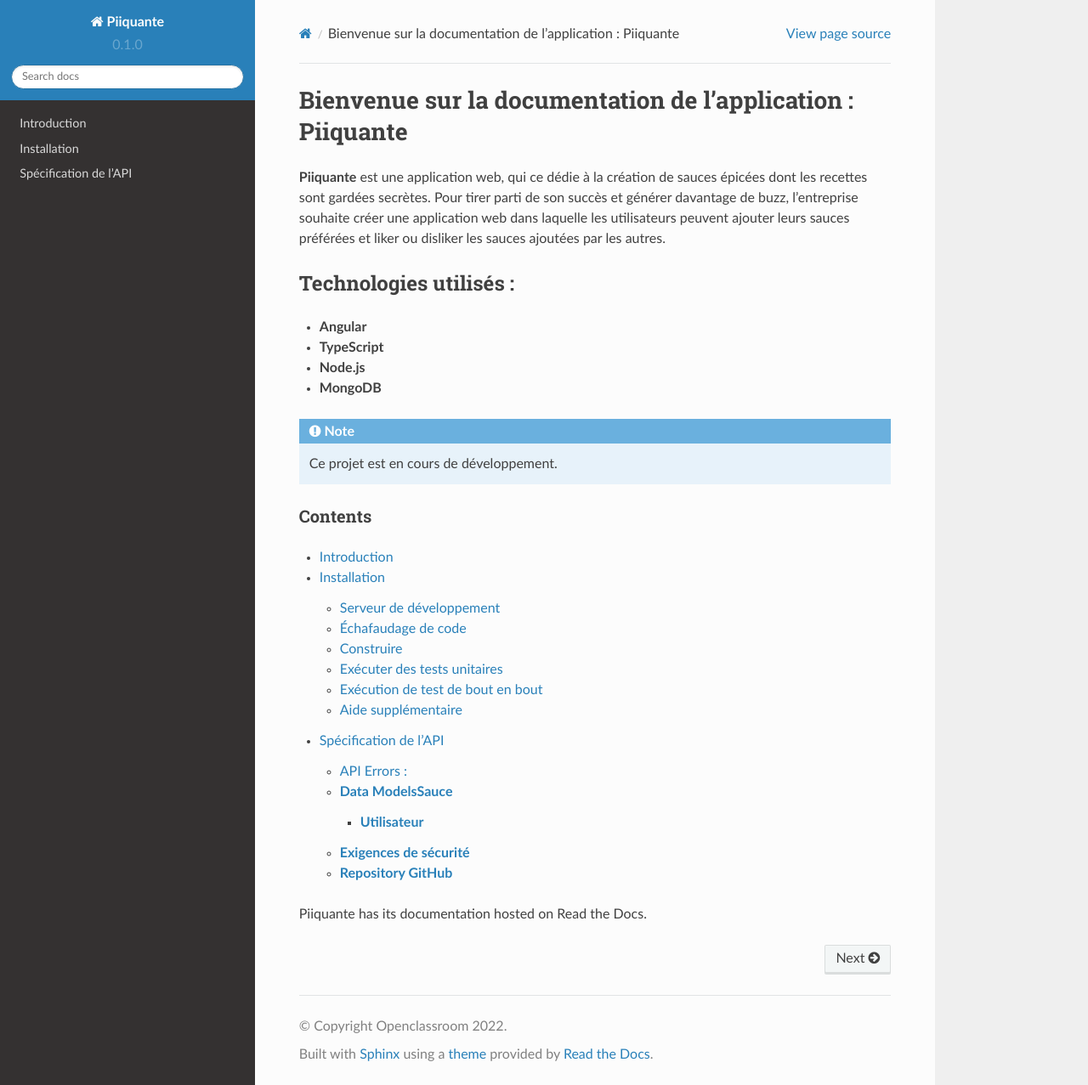
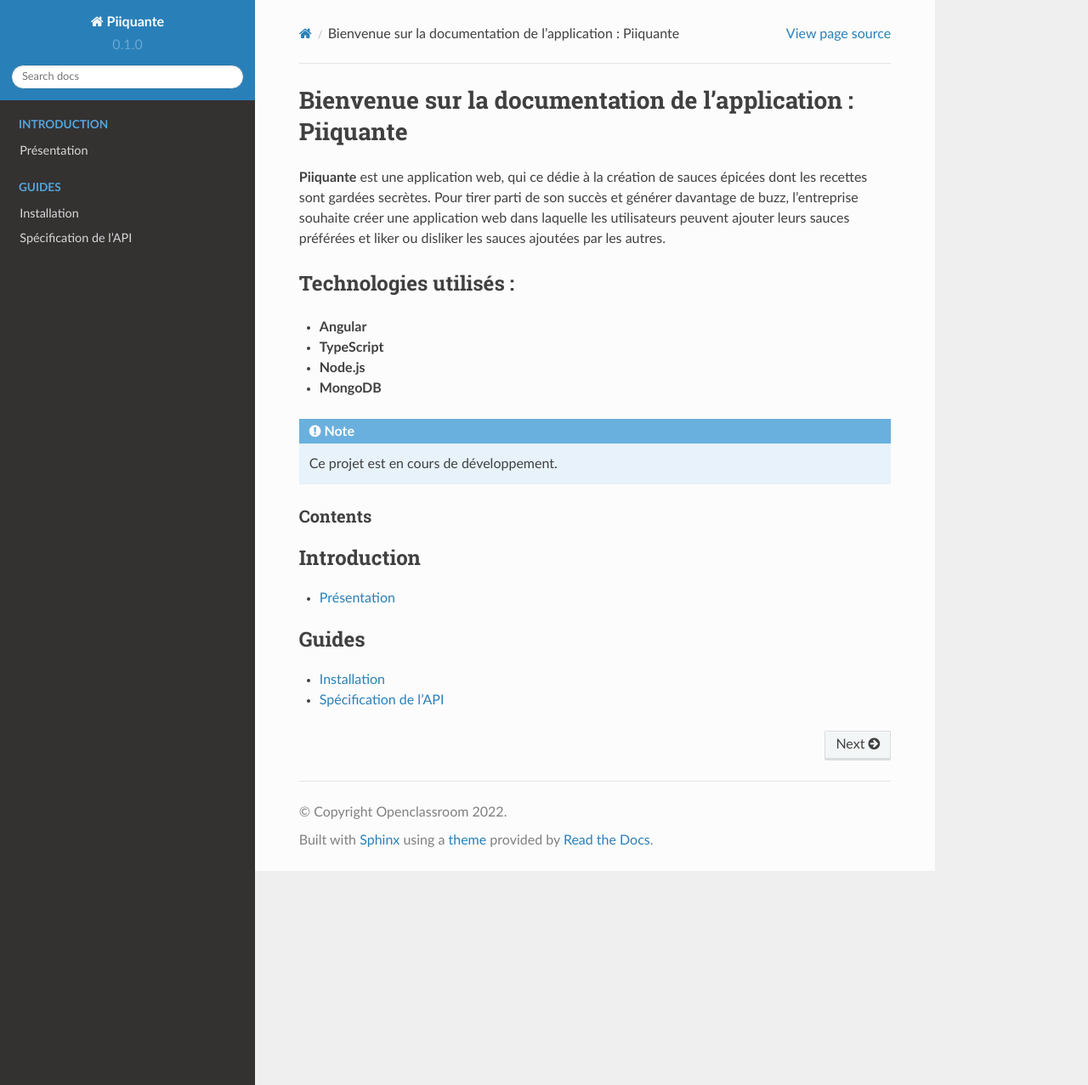
Before and after one commit to anthony-mini/Mini_Anthony_6_05-08-2022, a Sphinx documentation site: the page built from docs/source/index.rst, in a window 1280 px wide and 1277 px high. Shown: the whole window at 85% size. Built offline with Sphinx 7.4.7 and the Read the Docs theme 2.0.0, drawn with Linux system fonts in a browser that asks for light colours.

Commit message:
Docs : Update

```diff
--- a/docs/source/index.rst
+++ b/docs/source/index.rst
@@ -19,9 +19,14 @@
 --------
 
 .. toctree::
+   :maxdepth: 1
+   :caption: Introduction
 
-   introduction
+   presentation
+
+.. toctree::
+   :maxdepth: 1
+   :caption: Guides
+
    installation
    specification
-
-Piiquante has its documentation hosted on Read the Docs.
--- a/docs/source/introduction.rst
+++ b/docs/source/presentation.rst
@@ -1,2 +1,2 @@
-Introduction
+Présentation
 =============
```
